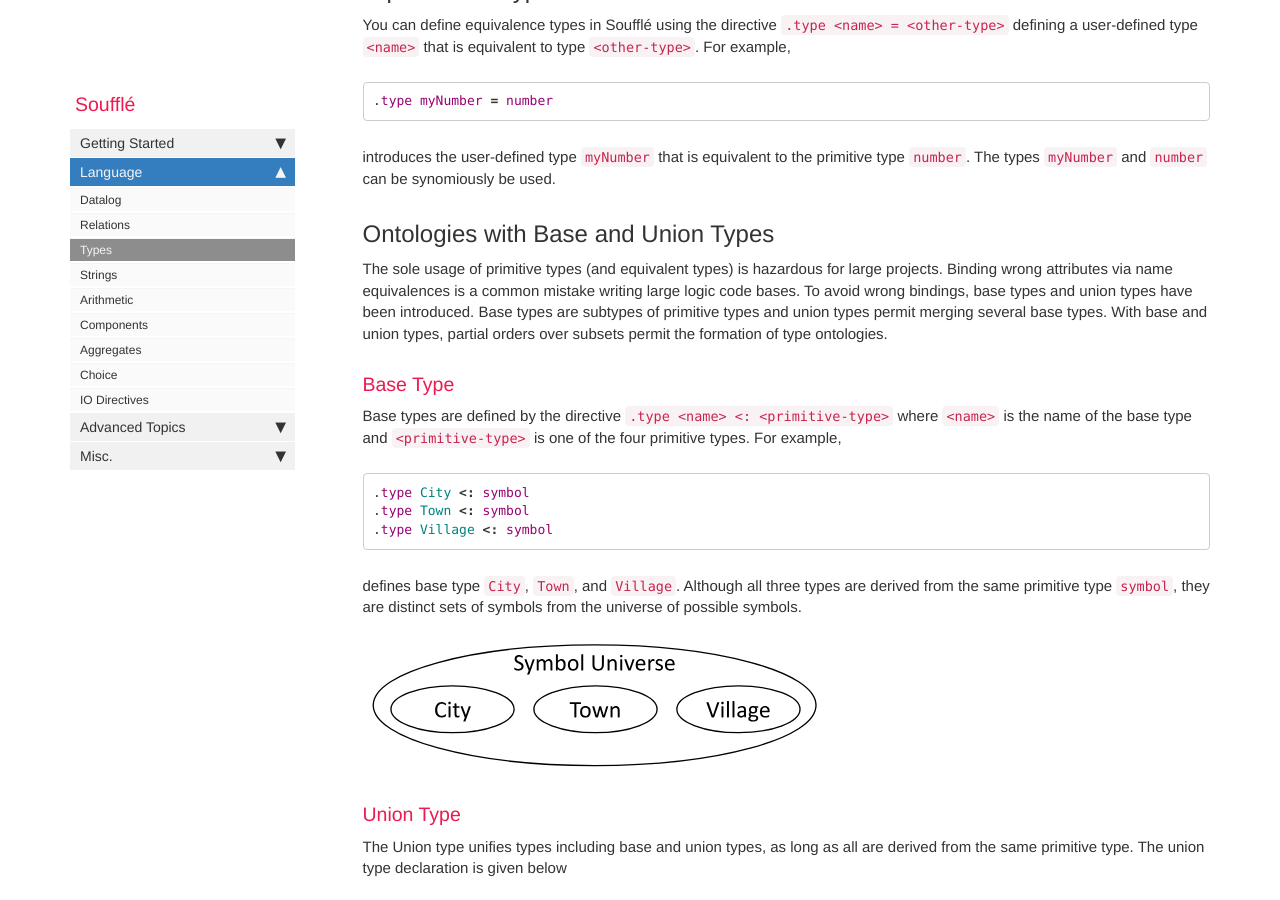
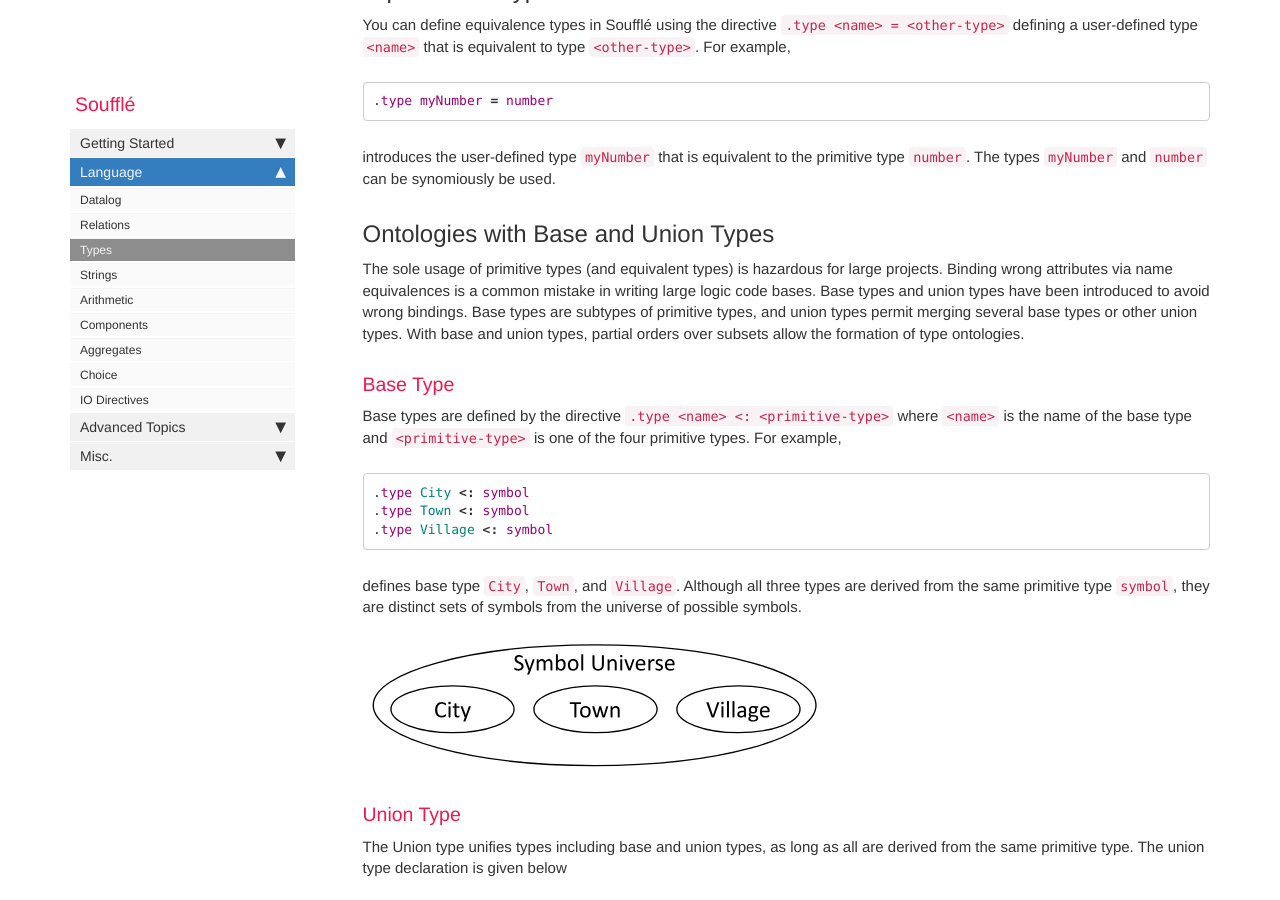
Before and after one commit to souffle-lang/souffle-lang.github.io, a Jekyll site: the page built from pages/docs/types.md, in a window 1280 px wide and 900 px high, scrolled down 1918 px. Built offline with Jekyll 4.4.1, drawn with Linux system fonts in a browser that asks for light colours; comment, search, counter and statistics services are not loaded.

Commit message:
Update types.md

```diff
--- a/pages/docs/types.md
+++ b/pages/docs/types.md
@@ -70,14 +70,8 @@ The types `myNumber` and `number` can be synomiously be used.
 
 ## Ontologies with Base and Union Types
 The sole usage of primitive types (and equivalent types) is
-hazardous for large projects.
-Binding wrong attributes via name equivalences is a
-common mistake writing large logic code bases.
-To avoid wrong bindings,
-base types and union types have been introduced. Base types are subtypes
-of primitive types and union types permit merging
-several base types. With base and union types,
-partial orders over subsets permit the formation of
+hazardous for large projects. Binding wrong attributes via name equivalences is a common mistake in writing large logic code bases.
+Base types and union types have been introduced to avoid wrong bindings. Base types are subtypes of primitive types, and union types permit merging several base types or other union types. With base and union types, partial orders over subsets allow the formation of
 type ontologies.
 
 ### Base Type
```
